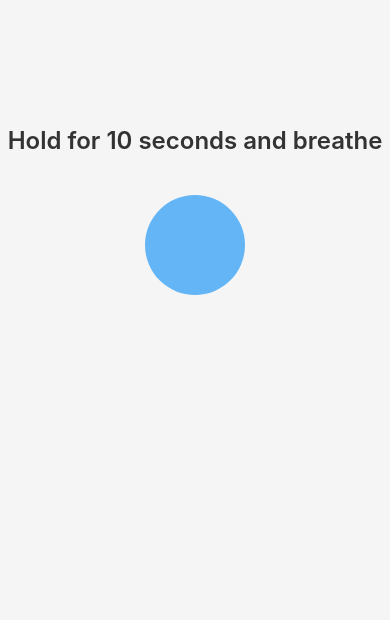
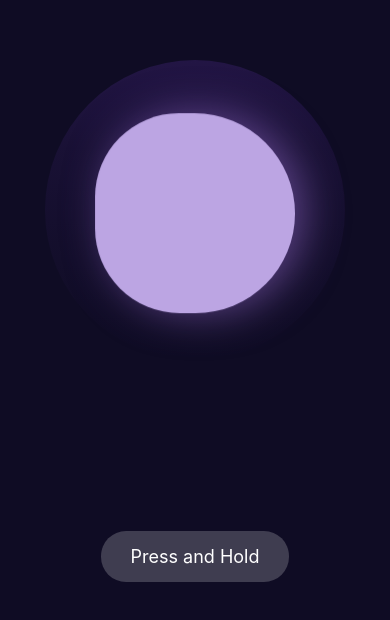
Before and after one commit to AuriDevcourse/breathing-exercise, a React Native app: screen / in a window 390 px wide. Shown: the part 212-832 px from the top of the page. Built offline with nearby package versions, Linux system fonts and the light colour scheme.

Commit message:
Implement MorphingBlob with advanced animations and styling

```diff
--- a/components/BreathingExercise.js
+++ b/components/BreathingExercise.js
@@ -1,90 +1,233 @@
 import React, { useState, useEffect, useRef } from 'react';
-import { View, Text, Animated, Pressable, StyleSheet } from 'react-native';
+import { View, Text, Animated, Pressable, StyleSheet, Dimensions, Platform, Easing } from 'react-native';
+import { LinearGradient } from 'expo-linear-gradient';
+
+const { width, height } = Dimensions.get('window');
+
+const MorphingBlob = ({ isHolding, scale }) => {
+  const transformAnim = useRef(new Animated.Value(0)).current;
+  const movementAnim = useRef(new Animated.Value(0)).current;
+
+  useEffect(() => {
+    // Transform animation (border radius morphing)
+    const transformAnimation = Animated.loop(
+      Animated.sequence([
+        Animated.timing(transformAnim, {
+          toValue: 1,
+          duration: 40000,
+          easing: Easing.inOut(Easing.ease),
+          useNativeDriver: false,
+        }),
+        Animated.timing(transformAnim, {
+          toValue: 0,
+          duration: 40000,
+          easing: Easing.inOut(Easing.ease),
+          useNativeDriver: false,
+        })
+      ])
+    );
+
+    // Movement animation
+    const movementAnimation = Animated.loop(
+      Animated.sequence([
+        Animated.timing(movementAnim, {
+          toValue: 1,
+          duration: 32000,
+          easing: Easing.inOut(Easing.ease),
+          useNativeDriver: false,
+        }),
+        Animated.timing(movementAnim, {
+          toValue: 0,
+          duration: 32000,
+          easing: Easing.inOut(Easing.ease),
+          useNativeDriver: false,
+        })
+      ])
+    );
+
+    transformAnimation.start();
+    movementAnimation.start();
+
+    return () => {
+      transformAnimation.stop();
+      movementAnimation.stop();
+    };
+  }, []);
+
+  // Border radius interpolation matching the CSS keyframes
+  const borderTopLeftRadius = transformAnim.interpolate({
+    inputRange: [0, 0.14, 0.28, 0.42, 0.56, 0.70, 0.84, 1],
+    outputRange: ['63%', '40%', '54%', '61%', '61%', '50%', '46%', '63%']
+  });
+
+  const borderTopRightRadius = transformAnim.interpolate({
+    inputRange: [0, 0.14, 0.28, 0.42, 0.56, 0.70, 0.84, 1],
+    outputRange: ['37%', '60%', '46%', '39%', '39%', '50%', '54%', '37%']
+  });
+
+  const borderBottomRightRadius = transformAnim.interpolate({
+    inputRange: [0, 0.14, 0.28, 0.42, 0.56, 0.70, 0.84, 1],
+    outputRange: ['54%', '54%', '38%', '55%', '67%', '34%', '50%', '54%']
+  });
+
+  const borderBottomLeftRadius = transformAnim.interpolate({
+    inputRange: [0, 0.14, 0.28, 0.42, 0.56, 0.70, 0.84, 1],
+    outputRange: ['46%', '46%', '62%', '45%', '33%', '66%', '50%', '46%']
+  });
+
+  // Movement interpolation
+  const translateY = movementAnim.interpolate({
+    inputRange: [0, 1],
+    outputRange: [0, 20]
+  });
+
+  const rotateY = movementAnim.interpolate({
+    inputRange: [0, 1],
+    outputRange: ['0deg', '10deg']
+  });
+
+  return (
+    <View style={{
+      position: 'absolute',
+      width: '100%',
+      height: '100%',
+      justifyContent: 'center',
+      alignItems: 'center',
+    }}>
+      {/* Soft fading backlight */}
+      <LinearGradient
+        colors={[
+          'rgba(112,58,199,0.2)',
+          'rgba(112,58,199,0.1)',
+          'rgba(112,58,199,0.05)',
+          'transparent'
+        ]}
+        locations={[0, 0.3, 0.6, 1]}
+        style={{
+          position: 'absolute',
+          width: 300,
+          height: 300,
+          borderRadius: 150,
+          top: '50%',
+          left: '50%',
+          transform: [{ translateX: -150 }, { translateY: -150 }],
+        }}
+      />
+
+      <Animated.View
+        style={{
+          width: 200,
+          height: 200,
+          transform: [
+            { scale: scale || 1 },
+            { translateY },
+            { rotateY }
+          ],
+          borderTopLeftRadius,
+          borderTopRightRadius,
+          borderBottomRightRadius,
+          borderBottomLeftRadius,
+          backgroundColor: '#bca5e3',
+          shadowColor: '#a174db',
+          shadowOffset: { width: 10, height: 0 },
+          shadowRadius: 40,
+          shadowOpacity: 0.5,
+          elevation: 10,
+          overflow: 'hidden',
+        }}
+      >
+        {/* Inset shadow effect */}
+        <View
+          style={{
+            position: 'absolute',
+            top: 0,
+            left: 0,
+            right: 0,
+            bottom: 0,
+            shadowColor: '#f7e1ef',
+            shadowOffset: { width: -10, height: 0 },
+            shadowRadius: 20,
+            shadowOpacity: 0.5,
+            backgroundColor: 'transparent',
+          }}
+        />
+        <View
+          style={{
+            position: 'absolute',
+            top: 0,
+            left: 0,
+            right: 0,
+            bottom: 0,
+            shadowColor: '#c3c5ea',
+            shadowOffset: { width: -40, height: 10 },
+            shadowRadius: 100,
+            shadowOpacity: 0.5,
+            backgroundColor: 'transparent',
+          }}
+        />
+      </Animated.View>
+    </View>
+  );
+};
 
 const BreathingExercise = () => {
   const [isHolding, setIsHolding] = useState(false);
-  const [isCompleted, setIsCompleted] = useState(false);
   const scaleAnim = useRef(new Animated.Value(1)).current;
   const timer = useRef(null);
 
-  useEffect(() => {
-    return () => {
-      if (timer.current) {
-        clearTimeout(timer.current);
-      }
-    };
-  }, []);
-
   const handlePressIn = () => {
     setIsHolding(true);
-    setIsCompleted(false);
-
-    // Animate bubble expansion
     Animated.timing(scaleAnim, {
       toValue: 3,
-      duration: 10000, // 10 seconds
-      useNativeDriver: true,
+      duration: 10000,
+      useNativeDriver: false,
     }).start();
 
-    // Set timer for completion
     timer.current = setTimeout(() => {
-      setIsCompleted(true);
-      setIsHolding(false);
-      // Reset bubble size with a "pop" effect
       Animated.sequence([
         Animated.timing(scaleAnim, {
           toValue: 3.5,
           duration: 100,
-          useNativeDriver: true,
+          useNativeDriver: false,
         }),
         Animated.timing(scaleAnim, {
           toValue: 0,
-          duration: 200,
-          useNativeDriver: true,
+          duration: 100,
+          useNativeDriver: false,
         }),
       ]).start(() => {
         scaleAnim.setValue(1);
+        setIsHolding(false);
       });
     }, 10000);
   };
 
   const handlePressOut = () => {
-    if (!isCompleted) {
-      setIsHolding(false);
-      if (timer.current) {
-        clearTimeout(timer.current);
-      }
-      // Reset bubble size
+    if (timer.current) {
+      clearTimeout(timer.current);
+    }
+
+    if (isHolding) {
       Animated.timing(scaleAnim, {
         toValue: 1,
-        duration: 200,
-        useNativeDriver: true,
+        duration: 500,
+        useNativeDriver: false,
       }).start();
+      setIsHolding(false);
     }
   };
 
   return (
     <View style={styles.container}>
-      <Text style={styles.instructionText}>
-        {isCompleted
-          ? "Congratulations!"
-          : "Hold for 10 seconds and breathe"}
-      </Text>
-
+      <MorphingBlob />
       <Pressable
         onPressIn={handlePressIn}
         onPressOut={handlePressOut}
-        style={styles.bubbleContainer}
+        style={styles.pressableArea}
       >
-        <Animated.View
-          style={[
-            styles.bubble,
-            {
-              transform: [{ scale: scaleAnim }],
-              opacity: isCompleted ? 0 : 1,
-            },
-          ]}
-        />
+        <Text style={styles.instructionText}>
+          {isHolding ? 'Hold...' : 'Press and Hold'}
+        </Text>
       </Pressable>
     </View>
   );
@@ -95,27 +238,19 @@ const styles = StyleSheet.create({
     flex: 1,
     justifyContent: 'center',
     alignItems: 'center',
-    backgroundColor: '#F5F5F5',
+    backgroundColor: '#0f0c24',
+  },
+  pressableArea: {
+    position: 'absolute',
+    bottom: 50,
+    backgroundColor: 'rgba(255,255,255,0.2)',
+    paddingVertical: 15,
+    paddingHorizontal: 30,
+    borderRadius: 25,
   },
   instructionText: {
-    fontSize: 24,
-    marginBottom: 40,
-    textAlign: 'center',
-    color: '#333',
-    fontWeight: '600',
-  },
-  bubbleContainer: {
-    width: 100,
-    height: 100,
-    justifyContent: 'center',
-    alignItems: 'center',
-  },
-  bubble: {
-    width: 100,
-    height: 100,
-    borderRadius: 50,
-    backgroundColor: '#64B5F6',
-    opacity: 0.8,
+    color: 'white',
+    fontSize: 18,
   },
 });
 
```
Also changed, not shown: components/MorphingBlob.jsx (added, +39 -0 lines), package.json (+10 -2 lines), screens/BlobScreen.jsx (added, +21 -0 lines), tailwind.config.js (added, +50 -0 lines), 1 other file (tests, documents, lock files or other folders).
